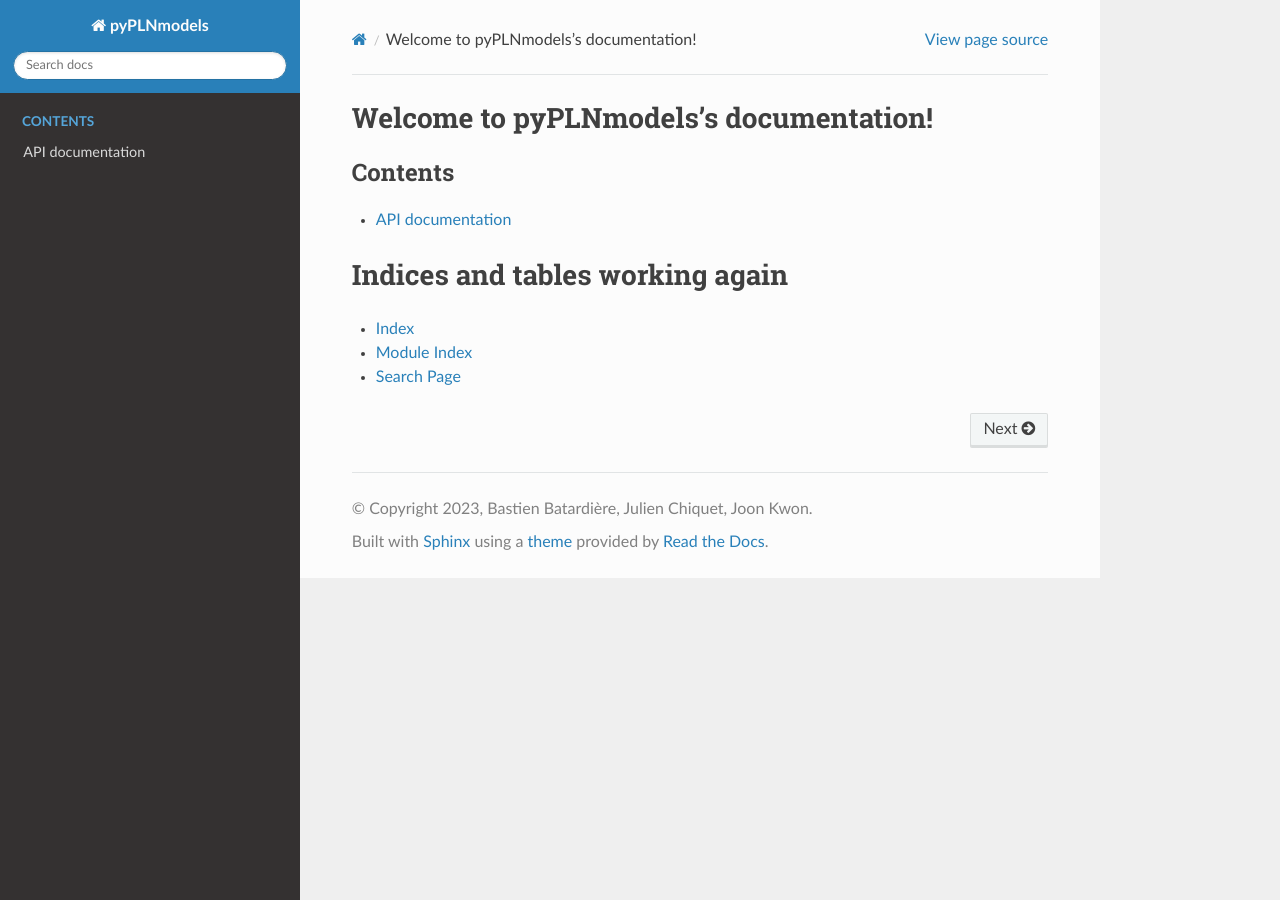
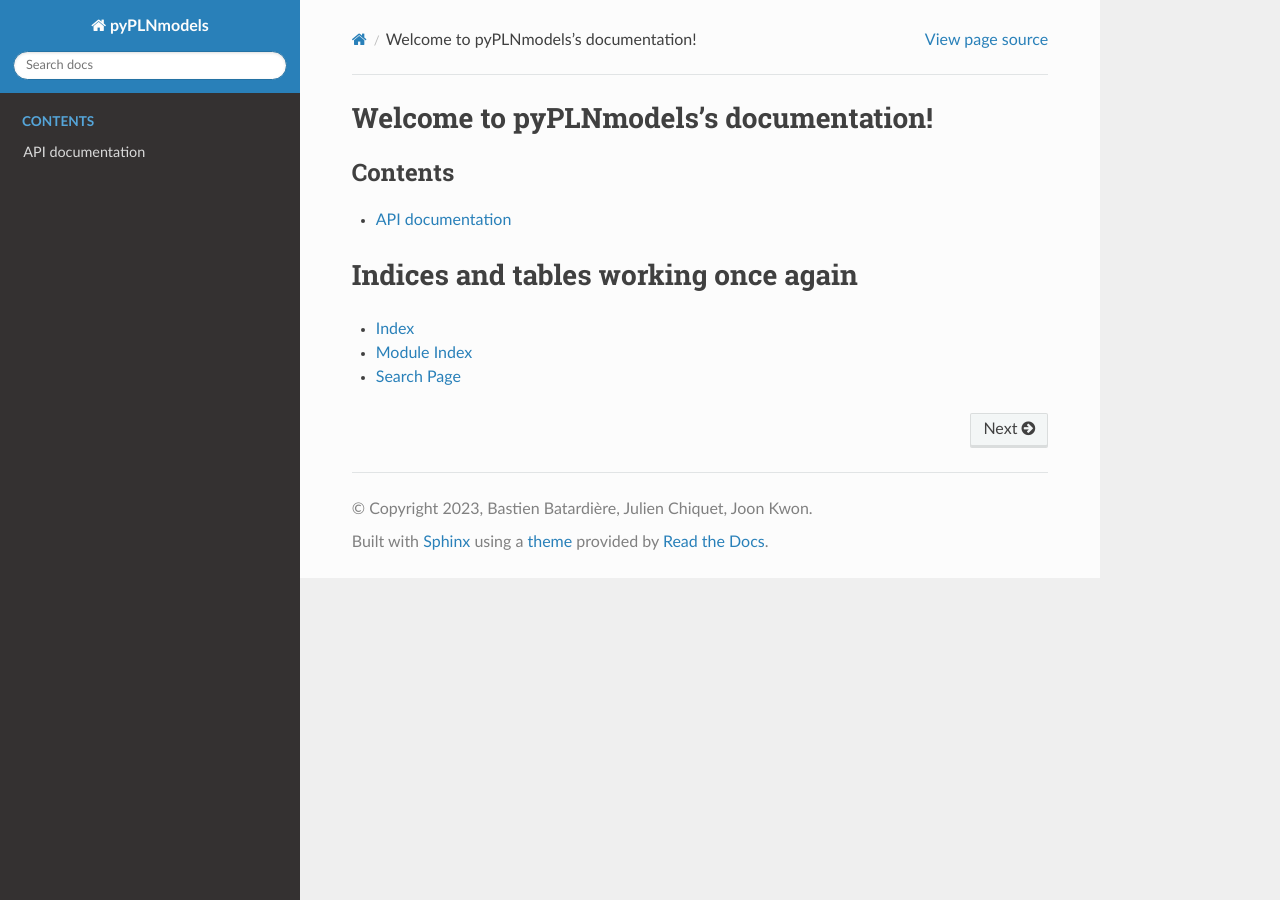
Before and after one commit to PLN-team/pyPLNmodels, a Sphinx documentation site: the page built from docs/source/index.rst, in a window 1280 px wide. Built offline with Sphinx 7.4.7 and the Read the Docs theme 2.0.0, drawn with Linux system fonts in a browser that asks for light colours.

Commit message:
minor changes.

```diff
--- a/docs/source/index.rst
+++ b/docs/source/index.rst
@@ -12,8 +12,8 @@ Welcome to pyPLNmodels's documentation!
 
    ./module.rst
 
-Indices and tables working again
-================================
+Indices and tables working once again
+=====================================
 
 * :ref:`genindex`
 * :ref:`modindex`
--- a/docs/source/module.rst
+++ b/docs/source/module.rst
@@ -11,3 +11,5 @@ API documentation
 .. autoclass:: pyPLNmodels.PLNPCA
    :members:
    :show-inheritance:
+   :special-members: __init__
+   :undoc-members:
```
